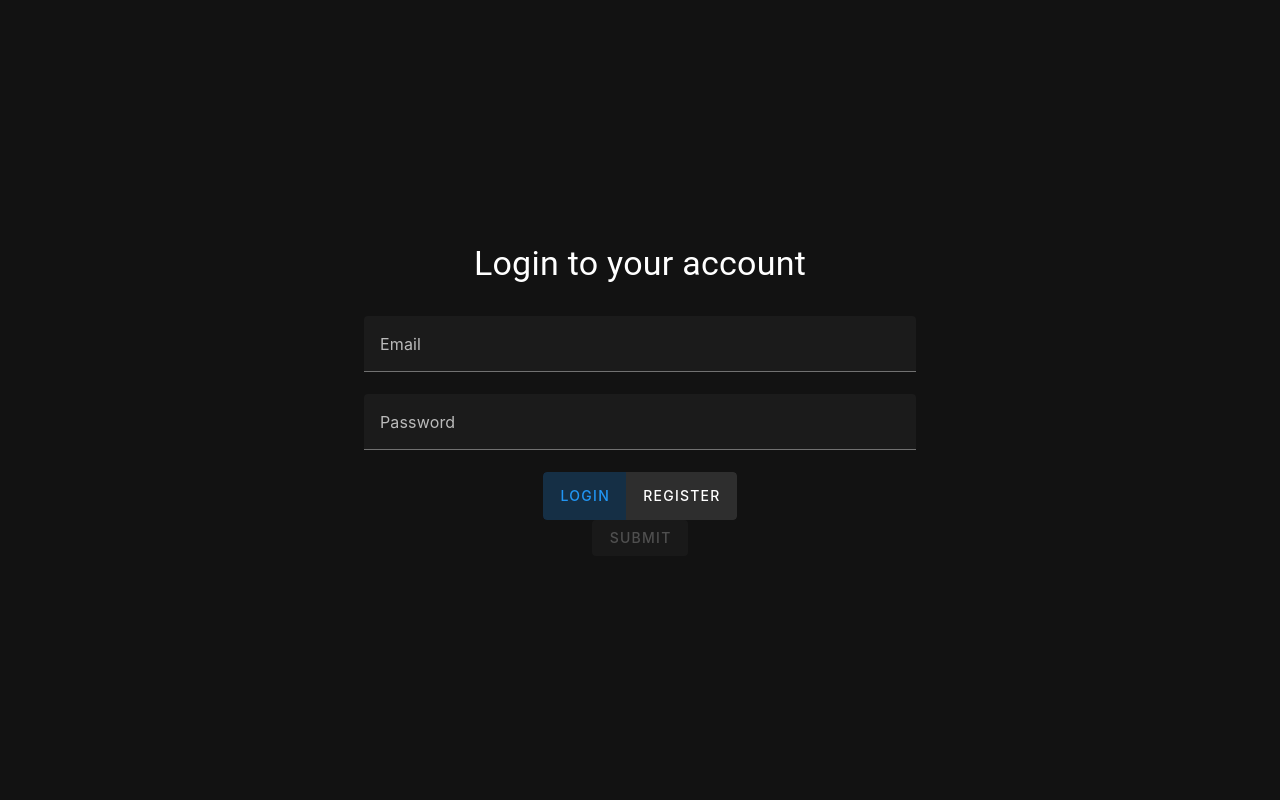
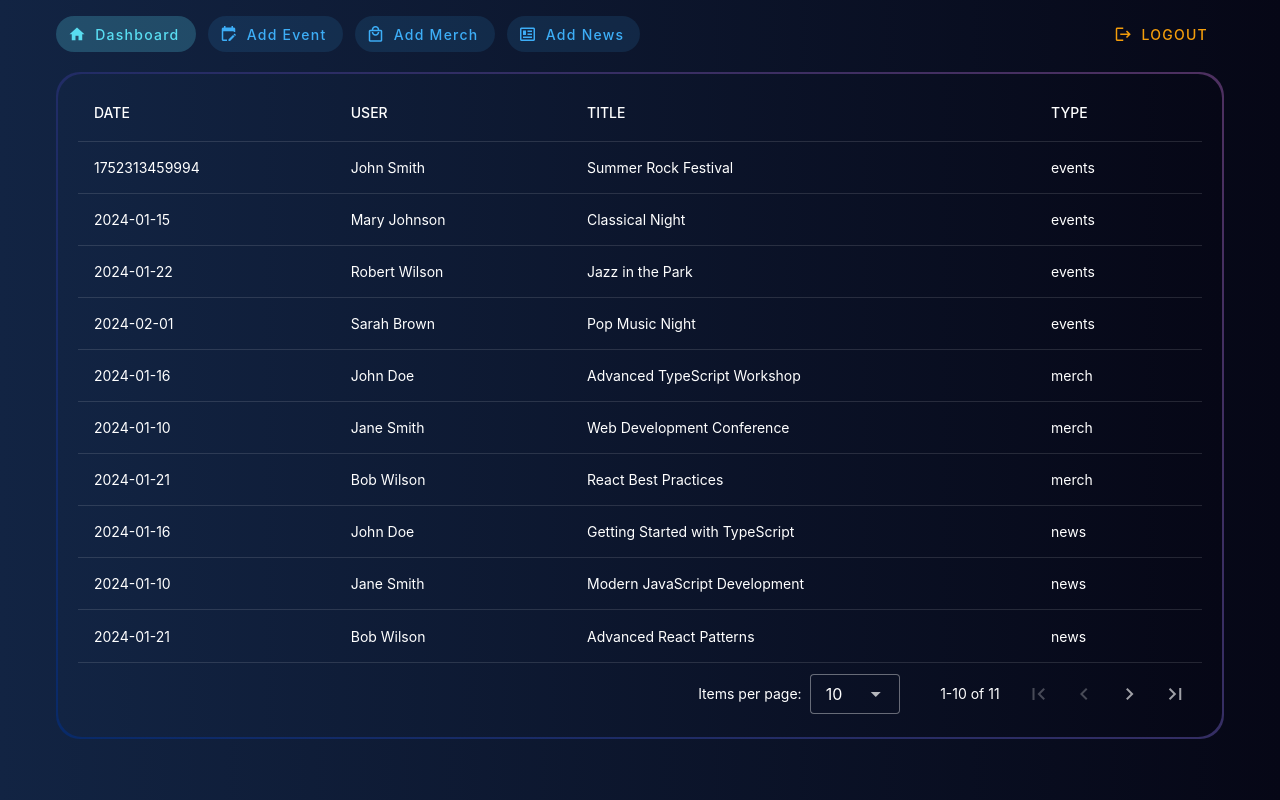
Before and after one commit to Lukasz-Lipinski/ffg-site-cms, a Vue app: page /home in a window 1280 px wide. Before the commit this address led to /. Built offline with nearby package versions, Linux system fonts and the light colour scheme; data requests are answered from the project's data file; the HTML template or start-up script is replaced by a standard one.

Commit message:
layout and styles fixed

```diff
--- a/src/App.vue
+++ b/src/App.vue
@@ -1,10 +1,8 @@
 <template>
   <VApp>
-    <VMain>
-      <Suspense>
-        <RouterView></RouterView>
-      </Suspense>
-    </VMain>
+    <Suspense>
+      <RouterView></RouterView>
+    </Suspense>
     <VSnackbar
       :timeout="snackbarStore.timeout"
       :color="snackbarStore.color"
@@ -16,7 +14,7 @@
 </template>
 
 <script lang="ts" setup>
-import { VApp, VMain } from 'vuetify/components'
+import { VApp } from 'vuetify/components'
 import { useSnackbarStore } from './stores/snackbar.ts'
 import { watch } from 'vue'
 
--- a/src/assets/main.css
+++ b/src/assets/main.css
@@ -7,3 +7,12 @@
 html {
   overflow-y: hidden !important;
 }
+
+.v-application {
+  background: linear-gradient(
+    145deg,
+    #0B0E1A 0%,     /* Deep navy black */
+    #10172A 50%,    /* Dark bluish-gray */
+    #0F1323 100%    /* Soft bluish-black tone */
+  )  !important
+}
--- a/src/components/Menu/MenuComponent.vue
+++ b/src/components/Menu/MenuComponent.vue
@@ -1,5 +1,4 @@
 <script setup lang="ts">
-import { ref } from 'vue'
 import { useRouter } from 'vue-router'
 import type { LinkType } from '@/components/Menu/abtracts.ts'
 import { useUserStore } from '@/stores/user.ts'
@@ -8,22 +7,25 @@ const links: LinkType[] = [
   {
     href: '/home',
     label: 'dashboard',
+    icon: 'mdi-home',
   },
   {
     label: 'Add event',
     href: '/new/event',
+    icon: 'mdi-calendar-edit',
   },
   {
     label: 'Add merch',
     href: '/new/merch',
+    icon: 'mdi-shopping-outline',
   },
   {
     label: 'Add news',
     href: '/new/news',
+    icon: 'mdi-newspaper-variant-outline',
   },
 ]
 
-const isActive = ref(false)
 const userStore = useUserStore()
 const router = useRouter()
 
@@ -36,18 +38,34 @@ function onLogout() {
 </script>
 
 <template>
-  <VContainer fluid @mouseenter="isActive = true" class="position-absolute">
-    <VAppBar :model-value="isActive" @mouseleave="isActive = false" location="top">
-      <template #default>
-        <VBtn type="link" v-for="(link, index) of links" :key="index" :to="link.href">
-          <span class="text-capitalize">{{ link.label }}</span>
-        </VBtn>
-      </template>
-      <template #append>
-        <VBtn type="button" color="#ff4c4c" @click="onLogout()" variant="text" text="Logout" />
-      </template>
-    </VAppBar>
-  </VContainer>
+  <div class="d-flex justify-space-between mb-5">
+    <div class="d-flex ga-3">
+      <VBtn
+        type="link"
+        class="button-padding"
+        exact
+        color="#3daef7"
+        base-color="transparent"
+        active-color="#59DDF0"
+        variant="tonal"
+        v-for="(link, index) of links"
+        :key="index"
+        :to="link.href"
+        :prepend-icon="link.icon"
+        rounded
+      >
+        <span class="text-capitalize">{{ link.label }}</span>
+      </VBtn>
+    </div>
+    <VBtn
+      type="button"
+      color="#F59E0B"
+      @click="onLogout()"
+      variant="text"
+      text="Logout"
+      prepend-icon="mdi-logout"
+    />
+  </div>
 </template>
 
 <style scoped lang="css"></style>
--- a/src/components/Menu/abtracts.ts
+++ b/src/components/Menu/abtracts.ts
@@ -1,4 +1,5 @@
 export type LinkType = {
   label: string
   href: string
+  icon: string
 }
--- a/src/components/Table/TableComponent.vue
+++ b/src/components/Table/TableComponent.vue
@@ -1,12 +1,13 @@
 <template>
-  <VContainer width="90%">
-    <VTable>
+  <VTable class="table-border">
     <VDataTable
       :style="{
         overflow: 'hidden',
       }"
+      class="table-data_box"
       :items="data"
       :headers="headers"
+      hover
       no-data-text="No eEvents added"
     >
       <template v-slot:item="{ item }">
@@ -19,7 +20,6 @@
       </template>
     </VDataTable>
   </VTable>
-  </VContainer>
 </template>
 
 <script lang="ts" setup>
@@ -60,7 +60,17 @@ watch(
 <style lang="css" scoped>
 .item:hover {
   cursor: pointer !important;
-  background-color: hsl(0, 0%, 52%);
   transition: background-color 0.3s ease;
 }
+
+.table-border {
+  background: linear-gradient(45deg, #082a69, #4e3060), padding-box;
+  border-radius: 24px;
+  padding: 2px;
+}
+
+.table-data_box {
+  padding: 12px 20px;
+  background: linear-gradient(90deg, #122443, #060716);
+}
 </style>
--- a/src/stores/user.ts
+++ b/src/stores/user.ts
@@ -8,10 +8,10 @@ export type LoggedUser = {
 
 export const useUserStore = defineStore('userStore', () => {
   const user = ref<LoggedUser>({
-    // email: 'test@test.com',
-    // id: 'ad',
-    email: '',
-    id: '',
+    email: 'test@test.com',
+    id: 'ad',
+    // email: '',
+    // id: '',
   })
 
   function setUser(cred: LoggedUser) {
--- a/src/views/DashboardMainView.vue
+++ b/src/views/DashboardMainView.vue
@@ -1,6 +1,6 @@
 <script setup lang="ts">
 import TableComponent from '@/components/Table/TableComponent.vue'
-import { VContainer, VSkeletonLoader } from 'vuetify/components'
+import { VSkeletonLoader } from 'vuetify/components'
 import ErrorComponent from '@/components/Error/ErrorComponent.vue'
 import { useFetchEvents } from '@/composables/useFetchData.ts'
 import { inject, type Ref } from 'vue'
@@ -12,7 +12,6 @@ const selectedItem = inject<Ref<EventType>>('selectedItem')
 </script>
 
 <template>
-  <VContainer>
   <VSkeletonLoader v-if="isLoading" type="table" />
   <TableComponent
     v-else-if="events?.length && !isLoading && !errors"
@@ -21,7 +20,6 @@ const selectedItem = inject<Ref<EventType>>('selectedItem')
     :selectedItem="selectedItem"
   />
   <ErrorComponent v-else-if="!!errors" :msg="errors" @onRefresh="onRefresh()" />
-  </VContainer>
 </template>
 
 <style scoped lang="css"></style>
--- a/src/views/DashboardView.vue
+++ b/src/views/DashboardView.vue
@@ -1,13 +1,17 @@
 <template>
-  <MenuComponent />
-  <RouterView />
+  <VMain scrollable class="background_content">
+    <VContainer>
+      <MenuComponent />
+      <RouterView />
+    </VContainer>
+  </VMain>
   <VDialog offset="200" v-model="isOpenedModal" max-width="920px">
     <template #default>
-      <VCard class="card-background">
+      <VCard class="card-background_modal">
         <template #title>
           <TitleTileComponent :formName="selectedForm!" @onClose="onClose" />
         </template>
-        <ModalForm :event="selectedItem" class="background">
+        <ModalForm :event="selectedItem" class="background_modal">
           <template #default>
             <FormSwitcher :form-name="selectedForm!" />
           </template>
@@ -65,11 +69,15 @@ function onClose() {
 </script>
 
 <style lang="css" scoped>
-.background {
+.background_modal {
   background-color: #091418;
 }
 
-.card-background {
+.card-background_modal {
   background-color: #0b212b;
 }
+
+.background_content {
+  background: linear-gradient(90deg, #122443, #060716);
+}
 </style>
```
Also changed, not shown: src/components/Nav/NavComponent.vue (deleted, +0 -7 lines). Lines whose indentation alone changed are shown as unchanged.
